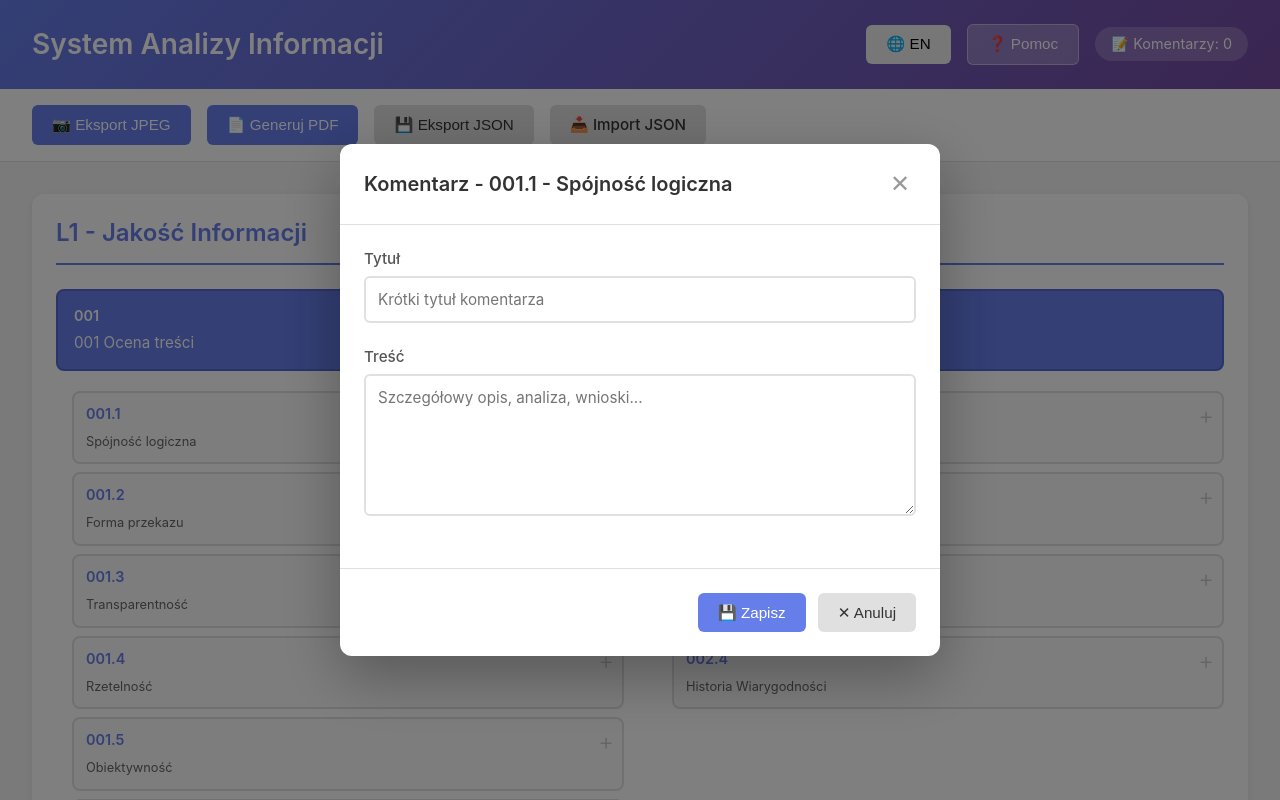
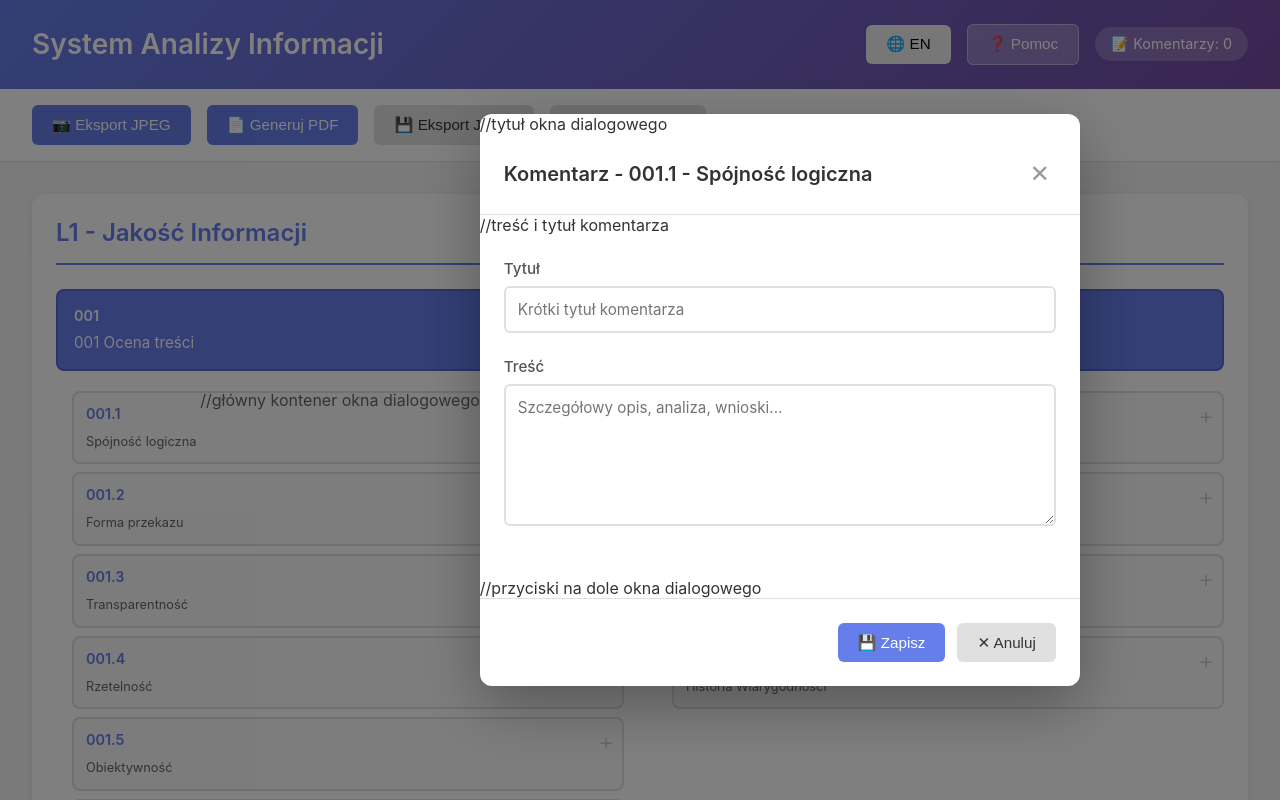
Before and after one commit to namaah00/namaah00.github.io, a React (Vite) app: page / in a window 1280 px wide. Both pictures are taken after a click on the element "Spójność logiczna". Shown: the top 800 px of the page. Built offline with nearby package versions, Linux system fonts and the light colour scheme.

Commit message:
komentarze dialog

```diff
--- a/components/CommentDialog.jsx
+++ b/components/CommentDialog.jsx
@@ -1,40 +1,52 @@
-import { useState, useEffect } from 'react';
-import { translations } from './translations.js';
-import { getSEName } from './matrixData.js';
+import { useState, useEffect } from 'react'; //do stanu i synchronizacji
+import { translations } from './translations.js'; //obiekt z tłumaczeniami
+import { getSEName } from './matrixData.js'; //funkcja zwracająca nazwę elementu na podstawie ID i języka
 
 export default function CommentDialog({
-  isOpen,
-  onClose,
-  onSave,
-  onDelete,
-  initialTitle = '',
-  initialContent = '',
-  cellId,
-  hasComment,
-  language
-}) {
+  isOpen, //boolean; czy dialog ma być widoczny
+  onClose, //funkcja; wywoływana, gdy dialog ma się zamknąć
+  onSave, //funkcja; wywoływana, gdy użytkownik zapisuje komentarz; dostaje tytuł i treść
+  onDelete, //funkcja; wywoływana przy usuwaniu komentarza
+  initialTitle = '', //string; początkowy tytuł (domyślnie '')
+  initialContent = '', //string; początkowa treść (domyślnie '')
+  cellId, //string; identyfikator komórki (np. zawierający warstwę i id rozdzielone myślnikiem)
+  hasComment, //boolean; czy komentarz już istnieje (używane do pokazania przycisku usuń)
+  language //klucz języka (np. 'pl', 'en'), używany do tłumaczeń
+})
+
+//funcja tłumaczenia pl en
+{
+  //t(key) zwraca tłumaczenie dla bieżącego języka; jeśli brak tłumaczenia, zwraca sam klucz (fallback)
   const t = (key) => translations[language][key] || key;
 
+  //title i content przechowują aktualne wartości pól formularza
   const [title, setTitle] = useState(initialTitle);
   const [content, setContent] = useState(initialContent);
 
+  //Jeżeli initialTitle lub initialContent się zmienią z zewnątrz, stan formularza zostanie
+  //zaktualizowany tak, aby odzwierciedlać nowe wartości. Zapobiega to rozjechaniu wartości pól i propów
   useEffect(() => {
     setTitle(initialTitle);
     setContent(initialContent);
   }, [initialTitle, initialContent]);
 
+  //handleSave wywołuje onSave(title, content) tylko wtedy, gdy przynajmniej jedno z pól zawiera
+  // niepusty tekst (po trim). Pozwala to uniknąć zapisu pustego komentarza
   const handleSave = () => {
     if (title.trim() || content.trim()) {
       onSave(title, content);
     }
   };
 
+  //Kliknięcie w warstwę tła (poza samym dialogiem) zamyka dialog. Sprawdzenie
+  // e.target === e.currentTarget zapobiega zamknięciu przy kliknięciu elementów wewnątrz dialogu
   const handleBackdropClick = (e) => {
     if (e.target === e.currentTarget) {
       onClose();
     }
   };
 
+  //Jeśli isOpen jest false, komponent nic nie renderuje (zwraca null)
   if (!isOpen) return null;
 
   // Wyciągnij tylko ID elementu (bez warstwy)
@@ -42,14 +54,19 @@ export default function CommentDialog({
   const elementName = getSEName(elementId, language);
   const displayName = `${elementId} - ${elementName}`;
 
+  //render okna dialogowego
   return (
     <div className="dialog-backdrop" onClick={handleBackdropClick}>
+      //główny kontener okna dialogowego
       <div className="dialog">
+
+        //tytuł okna dialogowego
         <div className="dialog-header">
           <h3>{t('commentTitle')} - {displayName}</h3>
           <button className="close-btn" onClick={onClose}>✕</button>
         </div>
 
+        //treść i tytuł komentarza
         <div className="dialog-body">
           <div className="form-group">
             <label htmlFor="title">{t('titleLabel')}</label>
@@ -76,6 +93,7 @@ export default function CommentDialog({
           </div>
         </div>
 
+        //przyciski na dole okna dialogowego
         <div className="dialog-footer">
           <button className="btn btn-primary" onClick={handleSave}>
             💾 {t('save')}
```
